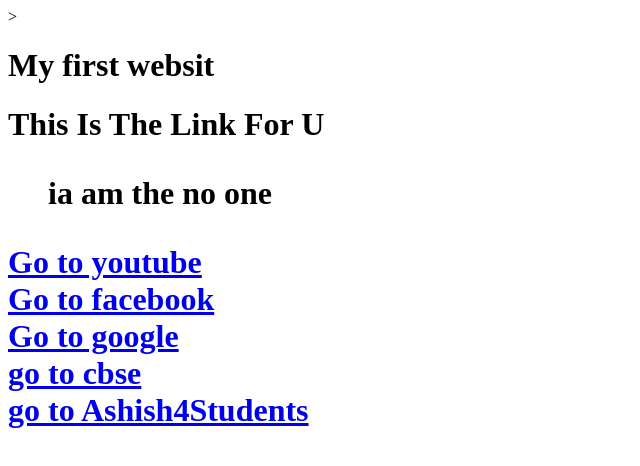
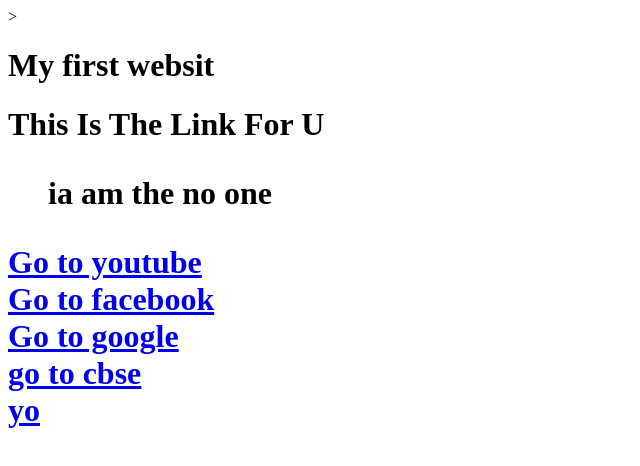
Before and after one commit to SUMITKUMARFESRZ/FOR-EASY, a plain HTML site: page index.html in a window 1280 px wide. Shown: the whole page, without its empty margins (0-640 px from the left). Drawn offline with Linux system fonts and the light colour scheme.

Commit message:
this is readme,this is html,this is txt

```diff
--- a/index.html
+++ b/index.html
@@ -31,7 +31,7 @@
 
 
 
-                <a href="https://www.youtube.com/watch?v=TKV1CRQitco"> go to Ashish4Students </a><br>
+                <a href="https://www.youtube.com/watch?v=TKV1CRQitco"> yo </a><br>
 
              </body>
 
```
Also changed, not shown: start.txt, 1 other file.
